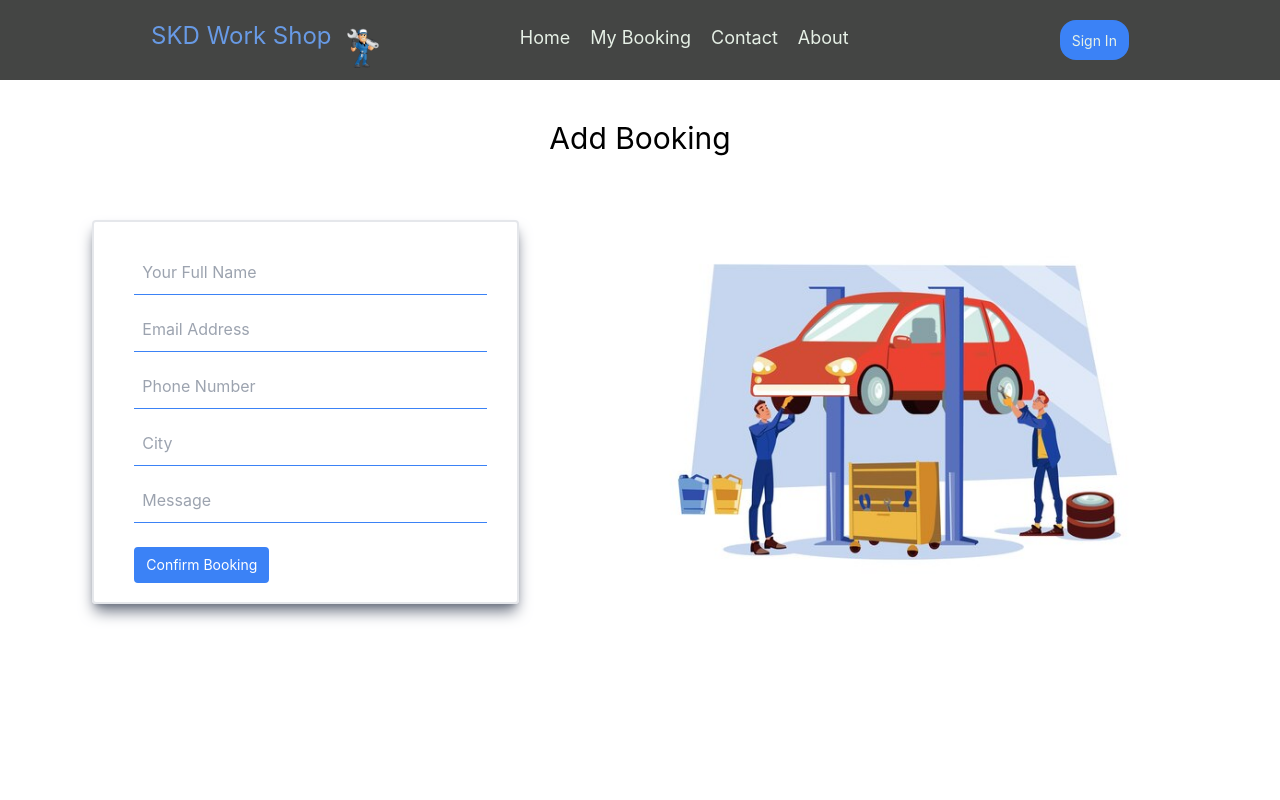
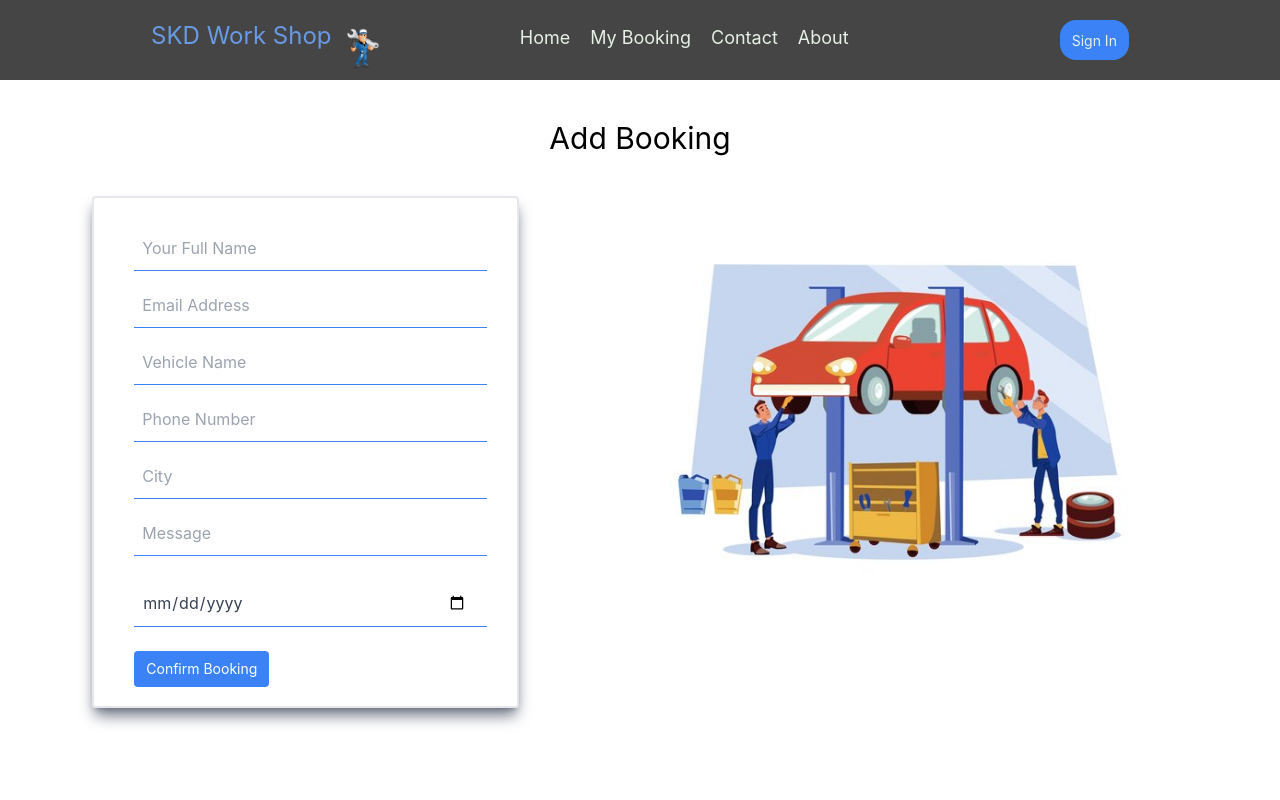
Before and after one commit to rKaushalya/SKD-Work-Shop-With-MERN-Stack, a React (Create React App) app in the folder client/: page /addBooking in a window 1280 px wide. Shown: the top 800 px of the page. Built offline with nearby package versions, Linux system fonts and the light colour scheme.

Commit message:
Fix some bugs and test with demo data

```diff
--- a/client/src/view/pages/AddBooking/AddBooking.tsx
+++ b/client/src/view/pages/AddBooking/AddBooking.tsx
@@ -12,6 +12,9 @@ interface BookingState {
     number: string;
     city: string;
     message: string;
+    date: string;
+    status: string;
+    vehicleName: string;
 }
 
 export class AddBooking extends Component<BookingProps, BookingState> {
@@ -26,7 +29,10 @@ export class AddBooking extends Component<BookingProps, BookingState> {
             email: '',
             number: '',
             city: '',
-            message: ''
+            message: '',
+            date: '',
+            status: 'Pending',
+            vehicleName: ''
         }
         this.handleMessageInputOnChange = this.handleMessageInputOnChange.bind(this);
     }
@@ -36,7 +42,7 @@ export class AddBooking extends Component<BookingProps, BookingState> {
             <div className="h-lvh pt-20 text-center">
                 <h1 className="text-3xl mt-10">Add Booking</h1>
                 <div className="flex justify-evenly text-start">
-                    <form className="w-4/12 border-2 h-96 mt-16 rounded shadow-lg shadow-gray-500">
+                    <form className="w-4/12 border-2 h-[32em] mt-10 rounded shadow-lg shadow-gray-500">
                         <div className="w-10/12 mt-7 ml-10">
                             <div className="flex items-center border-b border-blue-500 py-2 mb-3">
                                 <input
@@ -56,6 +62,17 @@ export class AddBooking extends Component<BookingProps, BookingState> {
                                     type="text" placeholder="Email Address" aria-label="Full name"
                                     name={"email"}
                                     value={this.state.email}
+                                    onChange={this.handleMessageInputOnChange}
+                                />
+                            </div>
+
+                            <div className="flex items-center border-b border-blue-500 py-2 mb-3">
+                                <input
+                                    className="appearance-none bg-transparent border-none w-full text-gray-700 mr-3 py-1 px-2
+                                    leading-tight focus:outline-none"
+                                    type="text" placeholder="Vehicle Name" aria-label="Full name"
+                                    name={"vehicleName"}
+                                    value={this.state.vehicleName}
                                     onChange={this.handleMessageInputOnChange}
                                 />
                             </div>
@@ -93,6 +110,17 @@ export class AddBooking extends Component<BookingProps, BookingState> {
                                 />
                             </div>
 
+                            <div className="flex items-center border-b border-blue-500 py-2 mb-6">
+                                <input
+                                    className="appearance-none bg-transparent border-none w-full text-gray-700 mr-3 py-1 px-2
+                                    leading-tight focus:outline-none"
+                                    type="date" placeholder="Date" aria-label="Full name"
+                                    name={"date"}
+                                    value={this.state.date}
+                                    onChange={this.handleMessageInputOnChange}
+                                />
+                            </div>
+
                             <button
                                 className="flex-shrink-0 bg-blue-500 hover:bg-blue-700 border-blue-500 hover:border-blue-700
                                 text-sm border-4 text-white py-1 px-2 rounded"
@@ -111,12 +139,12 @@ export class AddBooking extends Component<BookingProps, BookingState> {
         );
     }
 
-    handleMessageInputOnChange(event: { target: {value: any; name: any;} }) {
+    handleMessageInputOnChange(event: { target: { value: any; name: any; } }) {
         const target = event.target;
         const name = target.name;
         const value = target.value;
         // @ts-ignore
-        this.setState( {
+        this.setState({
             [name]: value
         });
     }
@@ -128,7 +156,10 @@ export class AddBooking extends Component<BookingProps, BookingState> {
                 email: this.state.email,
                 number: this.state.number,
                 city: this.state.city,
-                message: this.state.message
+                message: this.state.message,
+                date: this.state.date,
+                status: this.state.status,
+                vehicleName: this.state.vehicleName
             }).then((res: { data: any}) => {
                 const jsonData = res.data;
                 console.log(jsonData);
```
Also changed, not shown: 1 other file (tests, documents, lock files or other folders).
